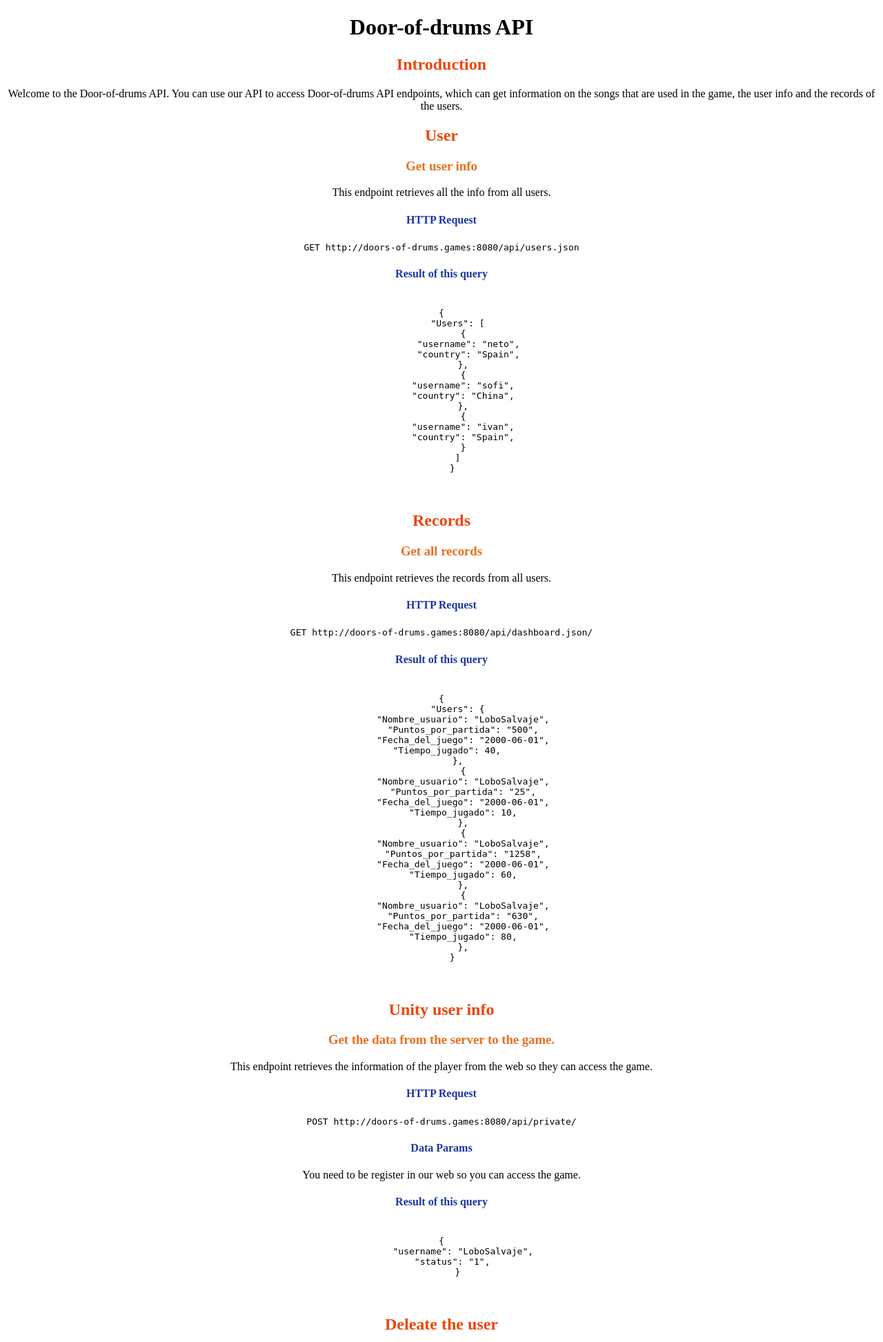
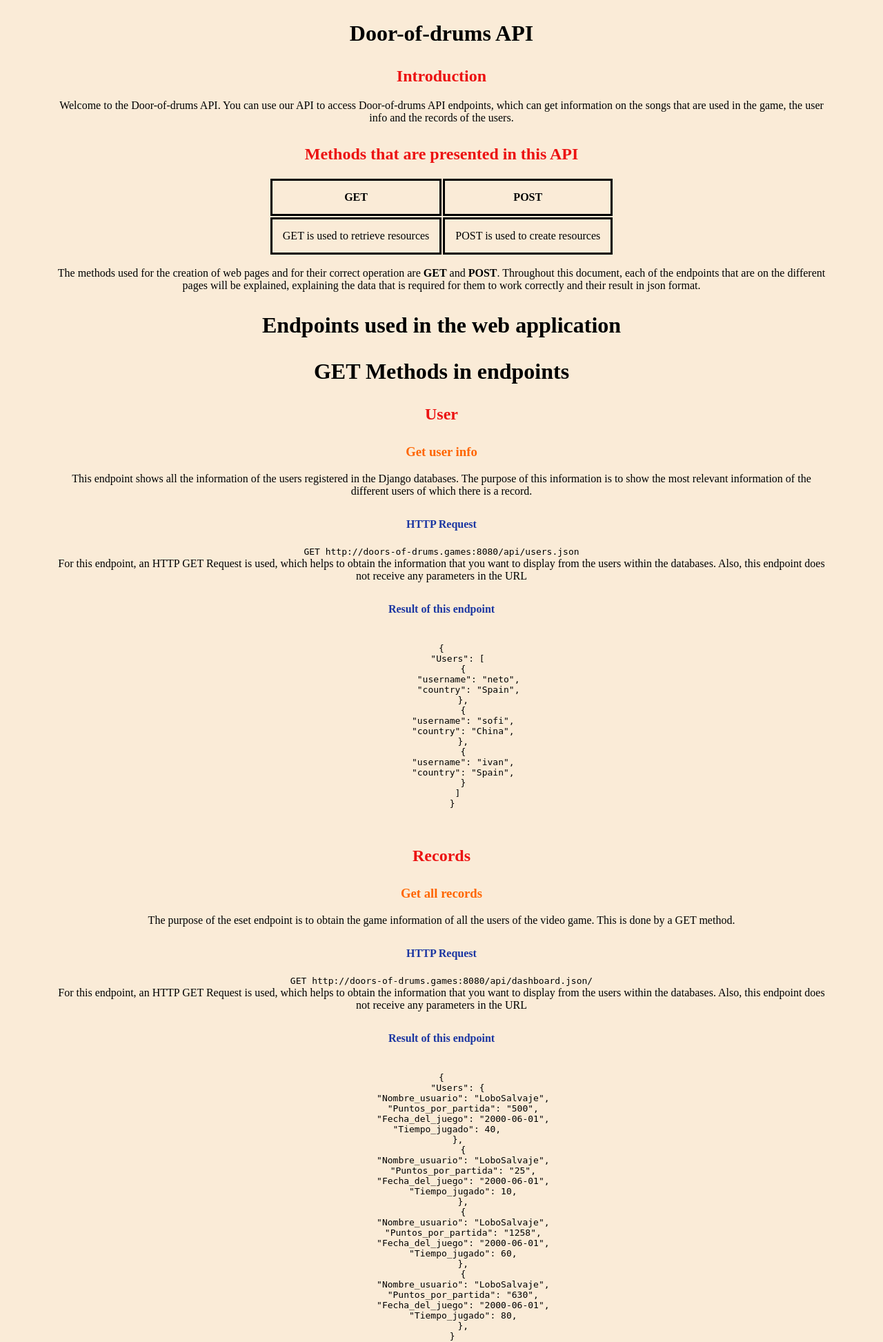
Before and after one commit to IvanAlvarez15/ProyectoFinalConstruccion, a Django app: template users/templates/users/documentation.html in a window 1280 px wide. Shown: the top 1945 px of the page at 69% size. Run offline with Django 3.2, Linux system fonts and the light colour scheme; the template is opened without the code that fills it, so the values that code supplies are empty.

Commit message:
Se cambia lo de la API

```diff
--- a/users/static/PAS/documentation.css
+++ b/users/static/PAS/documentation.css
@@ -1,15 +1,31 @@
 body{
     text-align: center;
+    background-color: antiquewhite;
+    margin: 0 80px;
 }
 h2{
-    color:rgb(236, 70, 10);
+    color:rgb(236, 18, 18);
+    margin-top: 30px;
 }
 pre{
     margin: 40px 0;
 }
 h4{
-    color:rgb(27, 54, 162)
+    color:rgb(27, 54, 162);
+    margin-top: 30px;
 }
 h3{
-    color: rgb(231, 112, 33);
+    color: rgb(255, 102, 0);
+    margin-top: 30px;
 }
+table{
+    margin: 0 auto;
+}
+td, th{
+    margin: 15px;
+    padding: 15px;
+    border: solid;
+}
+h1{
+    margin-top: 30px;
+}
--- a/users/templates/users/documentation.html
+++ b/users/templates/users/documentation.html
@@ -17,12 +17,36 @@
   <h2 id="introduction">Introduction</h2>
   <p>Welcome to the Door-of-drums API. You can use our API to access Door-of-drums API endpoints, which can get
     information on the songs that are used in the game, the user info and the records of the users.</p>
+  <h2>Methods that are presented in this API</h2>
+  <table>
+    <tr>
+      <th>GET</th>
+      <th>POST</th>
+    </tr>
+    <tr>
+      <td>
+        GET is used to retrieve resources
+      </td>
+      <td>
+        POST is used to create resources
+      </td>
+    </tr>
+
+  </table>
+  <p>The methods used for the creation of web pages and for their correct operation are <b>GET</b> and <b>POST</b>. Throughout this document, each of the endpoints that are on the different pages will be explained, explaining the data that is required for them to work correctly and their result in json format.</p>
+
+  <h1>Endpoints used in the web application</h1>
+  <h1>GET Methods in endpoints</h1>
   <h2 id="user">User</h2>
   <h3 id="get-user-info">Get user info</h3>
-  <p>This endpoint retrieves all the info from all users.</p>
+  <p>
+    This endpoint shows all the information of the users registered in the Django databases. The purpose of this information is to show the most relevant information of the different users of which there is a record.</p>
   <h4 id="http-request">HTTP Request</h4>
-  <p><code>GET http://doors-of-drums.games:8080/api/users.json</code></p>
-  <h4 id="result-of-this-query">Result of this query</h4>
+  <p><code>GET http://doors-of-drums.games:8080/api/users.json</code>
+    <br>
+    For this endpoint, an HTTP GET Request is used, which helps to obtain the information that you want to display from the users within the databases. Also, this endpoint does not receive any parameters in the URL
+  </p>
+  <h4 id="result-of-this-query">Result of this endpoint</h4>
   <pre><code class="lang-json">{
       <span class="hljs-attr">"Users"</span>: [
         {
@@ -43,10 +67,14 @@
 
   <h2 id="records">Records</h2>
   <h3 id="get-all-records">Get all records</h3>
-  <p>This endpoint retrieves the records from all users.</p>
+  <p>
+    The purpose of the eset endpoint is to obtain the game information of all the users of the video game. This is done by a GET method.</p>
   <h4 id="http-request">HTTP Request</h4>
-  <p><code>GET http://doors-of-drums.games:8080/api/dashboard.json/</code></p>
-  <h4 id="result-of-this-query">Result of this query</h4>
+  <p><code>GET http://doors-of-drums.games:8080/api/dashboard.json/</code>
+  <br>
+  For this endpoint, an HTTP GET Request is used, which helps to obtain the information that you want to display from the users within the databases. Also, this endpoint does not receive any parameters in the URL
+  </p>
+  <h4 id="result-of-this-query">Result of this endpoint</h4>
   <pre><code class="lang-json">{
       <span class="hljs-attr">"Users"</span>: {
         <span class="hljs-attr">"Nombre_usuario"</span>: <span class="hljs-string">"LoboSalvaje"</span>,
@@ -77,37 +105,46 @@
 
   <h2 id="records">Unity user info</h2>
   <h3 id="get-all-records">Get the data from the server to the game.</h3>
-  <p>This endpoint retrieves the information of the player from the web so they can access the game.</p>
+  <p>
+    The purpose of this endpoint is to show the player's information on the web in order to verify that they can enter the video game designed for different users to learn about the world of percussion. So the GET method is used to obtain this information from the database.
+  </p>
   <h4 id="http-request">HTTP Request</h4>
-  <p><code>POST http://doors-of-drums.games:8080/api/private/</code></p>
-  <h4 id="data-params">Data Params</h4>
-  <p>You need to be register in our web so you can access the game.</p>
-  <h4 id="result-of-this-query">Result of this query</h4>
+  <p><code>POST http://doors-of-drums.games:8080/api/private/</code>
+  <br>
+  For this endpoint, an HTTP GET Request is used in order to obtain the information from the Django database and know for sure if the user is active and registered in it. This with the aim of giving you access to the video game. Notice that if the user is not register in the web page, it is imposible to access to the videogame.
+  </p>
+  <h4 id="result-of-this-query">Result of this endpoint</h4>
   <pre><code class="lang-json">{
         <span class="hljs-attr">"username"</span>: <span class="hljs-string">"LoboSalvaje"</span>,
         <span class="hljs-attr">"status"</span>: <span class="hljs-string">"1"</span>,
       }
   </code></pre>
 
-  <h2 id="records">Deleate the user</h2>
-  <h3 id="get-all-records">Get the data of an specific user.</h3>
-  <p>This endpoint redirects to a confirmation page so the user can deleate their info.</p>
+  <h1>POST Methods in endpoints</h1>
+  <h2 id="records">Delete the user</h2>
+  <h3 id="get-all-records">Delete all the data of an specific user.</h3>
+  <p>
+    This endpoint deals with the POST method, which helps to delete the data of a specific user, this is done by passing the Delete view the user id as a parameter in the URL, which is going to perform is that this user is going to be selected from the database and deleted from it.</p>
   <h4 id="http-request">HTTP Request</h4>
   <p><code>POST http://doors-of-drums.games:8080/Borrar/id</code></p>
   <p>Where <strong>id</strong> is the id of the user</p>
   <h4 id="data-params">Data Params</h4>
-  <p>To use this endpoint you need to be logged in in the website.</p>
-  <h4 id="result-of-this-query">Result of this query</h4>
-  <p>This will redirect to the a page of confirmation where the user can delete their info.</p>
+  <p>In order to make use of this endpoint, it is necessary to pass the id of the desired user to the URL as if it were a parameter, in addition to being logged into the web page as a user, what this is going to do is that the id that is going to be pass, it will be the id of the user who is registered at that time, preventing the profile of another user from being accidentally or intentionally deleted</p>
+  <h4 id="result-of-this-query">Result of this endpoint</h4>
+  <p>The result of using this endpoint is the redirection to the page where the user will be able to delete their profile information by pressing a button.</p>
 
   <h2 id="records">Unity points info</h2>
   <h3 id="get-all-records">Get the data from the server to the game.</h3>
-  <p>This endpoint retrieves the information of the player from the web so they can access the game.</p>
+  <p>
+    The objective of this endpoint is the communication between the UNITY platform and the web page, this is done through the POST method where the data sent by the video game to the databases are recorded for later interpretation in a Dashboard
+  </p>
   <h4 id="http-request">HTTP Request</h4>
   <p><code>POST http://doors-of-drums.games:8080/Puntajes/</code></p>
   <h4 id="data-params">Data Params</h4>
-  <p>You need to be in the game so the endpoint can be use.</p>
-  <h4 id="result-of-this-query">Result of this query</h4>
+  <p>
+    In order to use this endpoint, you need to have played the video game, since in this way, the endpoint will receive data such as the username, the points per game, the time played, etc. So that later they can be saved in the database.</p>
+
+  <h4 id="result-of-this-endpoint">Result of this endpoint</h4>
   <pre><code class="lang-json">{
           <span class="hljs-attr">"Nombre_usuario"</span>: <span class="hljs-string">"LoboSalvaje"</span>,
           <span class="hljs-attr">"Puntos_por_partida"</span>: <span class="hljs-string">"500"</span>,
@@ -119,33 +156,36 @@
   </code></pre>
 
   <h2 id="records">Username and hashed password for unity</h2>
-  <h3 id="get-all-records">Get the info of the user so they that access the game.</h3>
+  <p id="get-all-records">This endpoint aims to validate if the user exists in the database through the POST method. This receives the username and password duly hashed to avoid security problems. It should be clarified that you must already have a registered account on the website so that in this way the data received can be compared with something in the database.</p>
   <h4 id="http-request">HTTP Request</h4>
-  <p><code>POST http://doors-of-drums.games:8080/LoginUnity/</code></p>
+  <p><code>POST http://doors-of-drums.games:8080/LoginUnity/</code>
+  </p>
   <h4 id="data-params">Data Params</h4>
-  <p>You need to be in the game and register so the endpoint can be use.</p>
-  <h4 id="result-of-this-query">Result of this query</h4>
-  <p>This will redirect to the the menu scene of the game.</p>
+  <p>
+    In order to use this endpoint, the user had to have previously registered on the website and have accessed the game, since the username and hashed password are received.
+  </p>
+  <h4 id="result-of-this-query">Result of this endpoint</h4>
+  <p>The result of this endpoint is to let the user pass to the other levels of the game or, in that case, let him start using it.</p>
 
-  <h2 id="records">Deleate user info in unity</h2>
-  <h3 id="get-all-records">Get the info of the user so it can be deleated in unity.</h3>
+  <h2 id="records">Delete user info from unity</h2>
+  <p id="get-all-records">This endpoint aims to erase all game data for a specific player. This is done through the POST method, where the username is received from the videogame programmed in UNITY, this performs a filtering and deletion procedure on each of the fields of the game history database that the user have.</p>
   <h4 id="http-request">HTTP Request</h4>
   <p><code>POST http://doors-of-drums.games:8080/BorrarUnity/</code></p>
   <h4 id="data-params">Data Params</h4>
-  <p>You need to be in the game and register so the endpoint can be use.</p>
-  <h4 id="result-of-this-query">Result of this query</h4>
-  <p>This will deleate all the user info in our database.</p>
+  <p>In order to use this endpoint, the user had to have previously registered on the website and have accessed the game, since the username is received.</p>
+
+  <h4 id="result-of-this-query">Result of this endpoint</h4>
+  <p>This will delete all the user info in the historial database.</p>
 
   <h2 id="records">Higher level of the player</h2>
-  <h3 id="get-all-records">Get the higher level of the player.</h3>
+  <p id="get-all-records">
+    This endpoint aims to return the highest level previously registered by a player in the database, this is done by the POST method, since the username is received and this helps to filter the data of a specific user.</p>
   <h4 id="http-request">HTTP Request</h4>
   <p><code>POST http://doors-of-drums.games:8080/NivelAlto/</code></p>
   <h4 id="data-params">Data Params</h4>
-  <p>You need to be in the game and register so the endpoint can be use.</p>
-  <h4 id="result-of-this-query">Result of this query</h4>
-  <pre><code class="lang-json">[
-            <span class="hljs-attr">"2.0"</span>,
-        ]
+  <p>In order to use this endpoint, the user had to have previously registered on the website and have accessed the game, since the username is received.</p>
+  <h4 id="result-of-this-query">Result of this endpoint</h4>
+  <pre><code class="lang-json">[<span class="hljs-attr">"2.0"</span>]
     </code></pre>
 
 </body>
```
